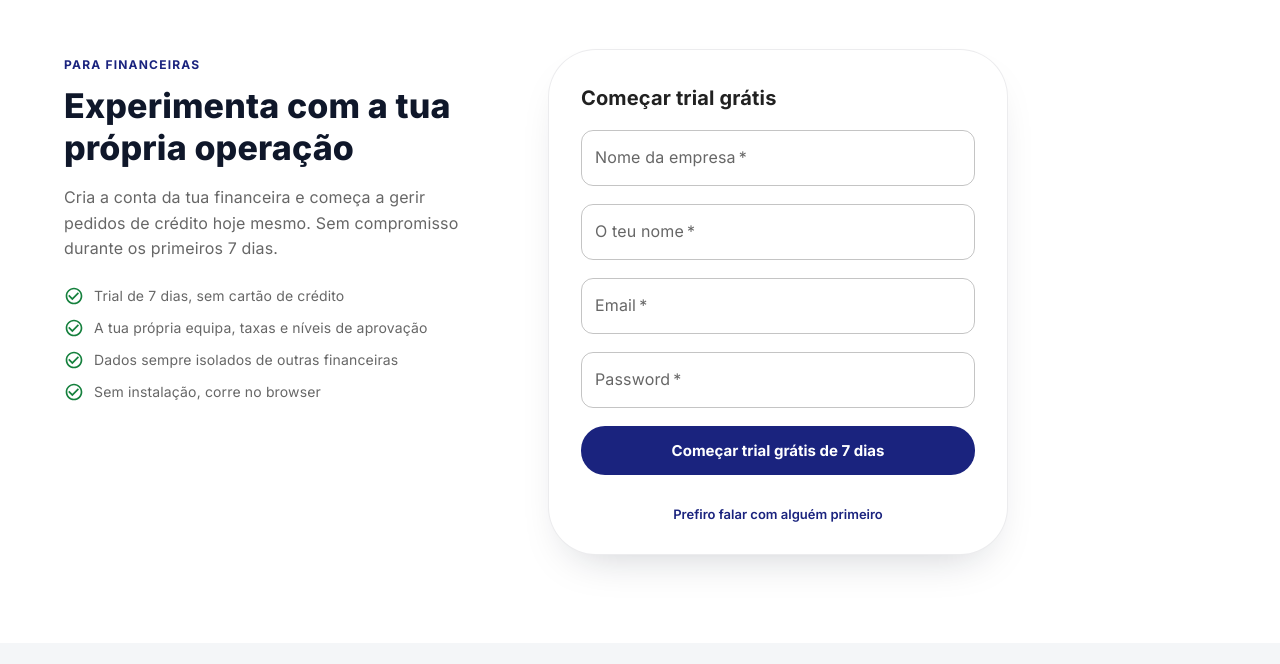
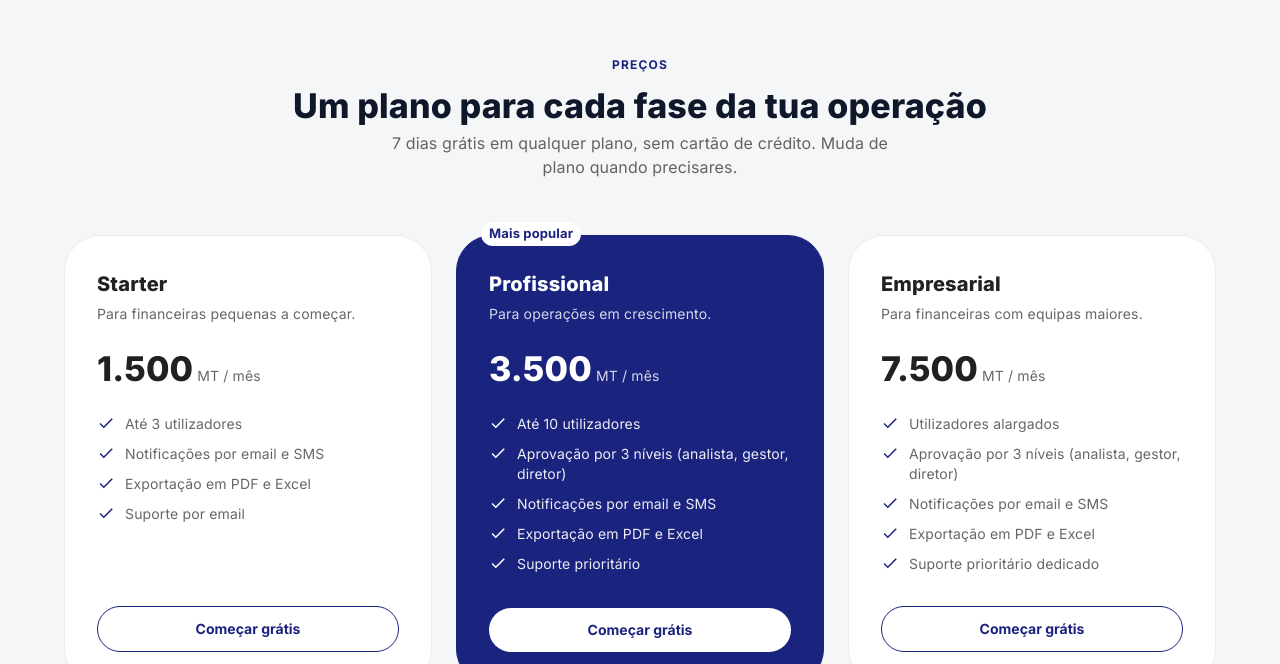
Before and after one commit to Donymmello/valerepository, a React (Vite) app in the folder frontend/: page /landing-page in a window 1280 px wide. Shown: the part 2136-2800 px from the top of the page. Built offline with nearby package versions, Linux system fonts and the light colour scheme; no server answers.

Commit message:
Corrigir precos

```diff
--- a/frontend/src/pages/public/LandingPage.jsx
+++ b/frontend/src/pages/public/LandingPage.jsx
@@ -5,6 +5,7 @@ import Navbar from "./landing/Navbar";
 import Hero from "./landing/Hero";
 import HowItWorks from "./landing/HowItWorks";
 import Features from "./landing/Features";
+import Precos from "./landing/Precos";
 import TrialSection from "./landing/TrialSection";
 import Faq from "./landing/Faq";
 import Footer from "./landing/Footer";
@@ -39,6 +40,7 @@ export default function LandingPage() {
 
       <HowItWorks />
       <Features />
+      <Precos onNavTrial={irParaTrial} />
 
       {!isAuthenticated && <TrialSection />}
 
--- a/frontend/src/pages/public/landing/Footer.jsx
+++ b/frontend/src/pages/public/landing/Footer.jsx
@@ -8,6 +8,7 @@ const COLUNAS = [
     links: [
       { label: "Como Funciona", id: "como-funciona" },
       { label: "Funcionalidades", id: "funcionalidades" },
+      { label: "Preços", id: "precos" },
       { label: "FAQ", id: "faq" },
     ],
   },
--- a/frontend/src/pages/public/landing/Navbar.jsx
+++ b/frontend/src/pages/public/landing/Navbar.jsx
@@ -6,6 +6,7 @@ import Logomark from "./Logomark";
 const LINKS = [
   { id: "como-funciona", label: "Como Funciona" },
   { id: "funcionalidades", label: "Funcionalidades" },
+  { id: "precos", label: "Preços" },
   { id: "faq", label: "FAQ" },
 ];
 
--- /dev/null
+++ b/frontend/src/pages/public/landing/Precos.jsx
@@ -0,0 +1,154 @@
+import { Box, Container, Typography, Stack, Button, Chip } from "@mui/material";
+import { Check } from "@mui/icons-material";
+import { CORES } from "../../../theme";
+
+const PLANOS = [
+  {
+    nome: "Starter",
+    preco: "1.500",
+    descricao: "Para financeiras pequenas a começar.",
+    beneficios: ["Até 3 utilizadores", "Notificações por email e SMS", "Exportação em PDF e Excel", "Suporte por email"],
+    destaque: false,
+  },
+  {
+    nome: "Profissional",
+    preco: "3.500",
+    descricao: "Para operações em crescimento.",
+    beneficios: [
+      "Até 10 utilizadores",
+      "Aprovação por 3 níveis (analista, gestor, diretor)",
+      "Notificações por email e SMS",
+      "Exportação em PDF e Excel",
+      "Suporte prioritário",
+    ],
+    destaque: true,
+  },
+  {
+    nome: "Empresarial",
+    preco: "7.500",
+    descricao: "Para financeiras com equipas maiores.",
+    beneficios: [
+      "Utilizadores alargados",
+      "Aprovação por 3 níveis (analista, gestor, diretor)",
+      "Notificações por email e SMS",
+      "Exportação em PDF e Excel",
+      "Suporte prioritário dedicado",
+    ],
+    destaque: false,
+  },
+];
+
+function PlanoCard({ nome, preco, descricao, beneficios, destaque, onNavTrial }) {
+  return (
+    <Box
+      sx={{
+        p: 4,
+        borderRadius: 3,
+        height: "100%",
+        display: "flex",
+        flexDirection: "column",
+        bgcolor: destaque ? CORES.marca : "#fff",
+        border: "1px solid",
+        borderColor: destaque ? CORES.marca : "rgba(15,23,42,0.08)",
+        position: "relative",
+        transition: "transform 0.15s ease, box-shadow 0.15s ease",
+        "&:hover": {
+          transform: "translateY(-3px)",
+          boxShadow: destaque ? `0 20px 40px -16px ${CORES.marca}90` : "0 14px 28px -16px rgba(15,23,42,0.18)",
+        },
+      }}
+    >
+      {destaque && (
+        <Chip
+          label="Mais popular"
+          size="small"
+          sx={{
+            position: "absolute",
+            top: -14,
+            left: 24,
+            bgcolor: "#fff",
+            color: CORES.marca,
+            fontWeight: 700,
+          }}
+        />
+      )}
+
+      <Typography variant="h6" sx={{ fontWeight: 800, color: destaque ? "#fff" : "text.primary", mb: 0.5 }}>
+        {nome}
+      </Typography>
+      <Typography variant="body2" sx={{ color: destaque ? "rgba(255,255,255,0.82)" : "text.secondary", mb: 3 }}>
+        {descricao}
+      </Typography>
+
+      <Stack direction="row" alignItems="baseline" spacing={0.5} sx={{ mb: 3 }}>
+        <Typography variant="h4" sx={{ fontWeight: 800, color: destaque ? "#fff" : "text.primary" }}>
+          {preco}
+        </Typography>
+        <Typography variant="body2" sx={{ color: destaque ? "rgba(255,255,255,0.82)" : "text.secondary" }}>
+          MT / mês
+        </Typography>
+      </Stack>
+
+      <Stack spacing={1.25} sx={{ mb: 4, flex: 1 }}>
+        {beneficios.map((beneficio) => (
+          <Stack key={beneficio} direction="row" spacing={1.25} alignItems="flex-start">
+            <Check sx={{ fontSize: 18, mt: 0.25, color: destaque ? "#fff" : CORES.marca }} />
+            <Typography variant="body2" sx={{ color: destaque ? "rgba(255,255,255,0.92)" : "text.secondary" }}>
+              {beneficio}
+            </Typography>
+          </Stack>
+        ))}
+      </Stack>
+
+      <Button
+        fullWidth
+        variant={destaque ? "contained" : "outlined"}
+        disableElevation
+        onClick={onNavTrial}
+        sx={{
+          borderRadius: 2,
+          py: 1.2,
+          fontWeight: 700,
+          ...(destaque
+            ? { bgcolor: "#fff", color: CORES.marca, "&:hover": { bgcolor: "rgba(255,255,255,0.9)" } }
+            : { borderColor: CORES.marca, color: CORES.marca }),
+        }}
+      >
+        Começar grátis
+      </Button>
+    </Box>
+  );
+}
+
+export default function Precos({ onNavTrial }) {
+  return (
+    <Box id="precos" sx={{ py: { xs: 8, md: 11 }, bgcolor: CORES.fundo }}>
+      <Container maxWidth="lg">
+        <Stack sx={{ textAlign: "center", mb: { xs: 5, md: 7 } }} spacing={0.5} alignItems="center">
+          <Typography variant="overline" sx={{ color: CORES.marca, fontWeight: 700, letterSpacing: 1.2 }}>
+            Preços
+          </Typography>
+          <Typography variant="h4" sx={{ fontWeight: 800, color: "#0f172a" }}>
+            Um plano para cada fase da tua operação
+          </Typography>
+          <Typography color="text.secondary" sx={{ maxWidth: 520, mt: 1 }}>
+            7 dias grátis em qualquer plano, sem cartão de crédito. Muda de plano quando precisares.
+          </Typography>
+        </Stack>
+
+        <Box
+          sx={{
+            display: "grid",
+            gridTemplateColumns: { xs: "1fr", md: "repeat(3, 1fr)" },
+            gap: 3,
+            alignItems: "stretch",
+          }}
+        >
+          {PLANOS.map((plano) => (
+            <PlanoCard key={plano.nome} {...plano} onNavTrial={onNavTrial} />
+          ))}
+        </Box>
+      </Container>
+    </Box>
+  );
+}
```
